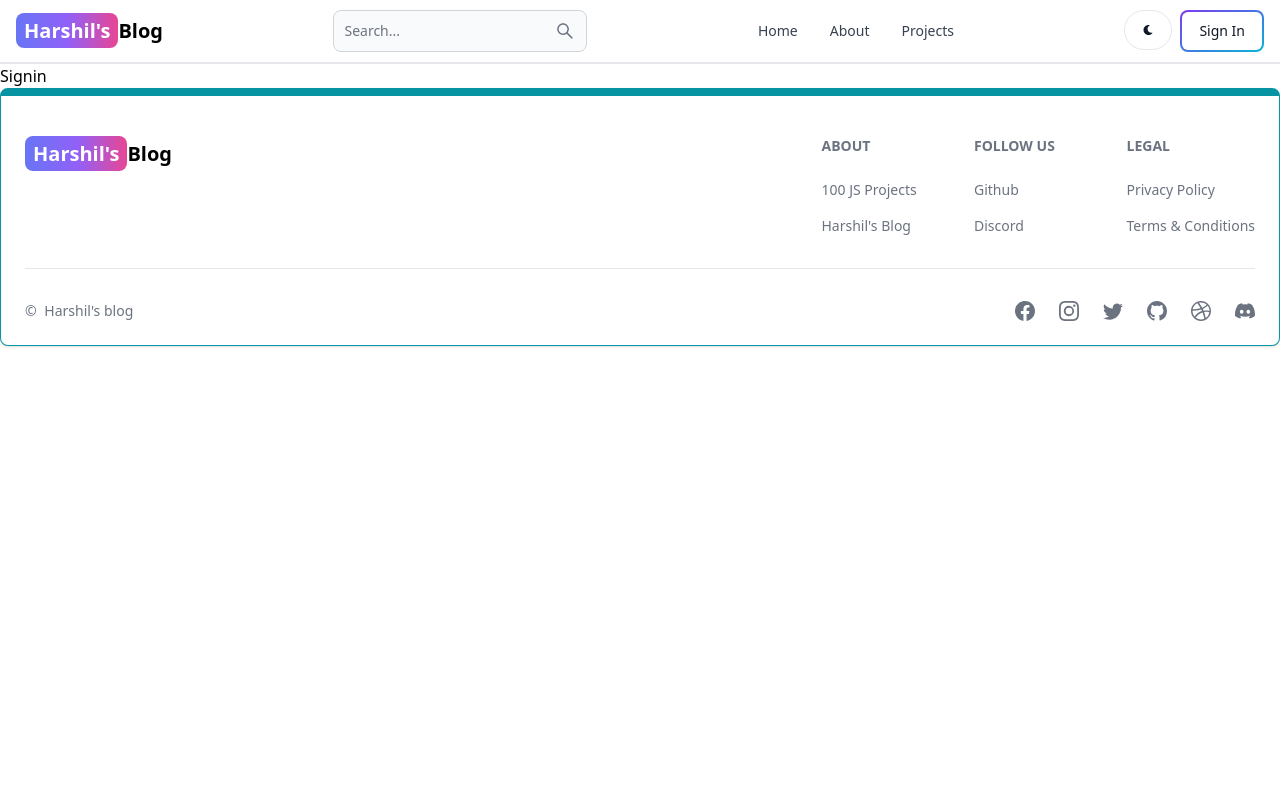
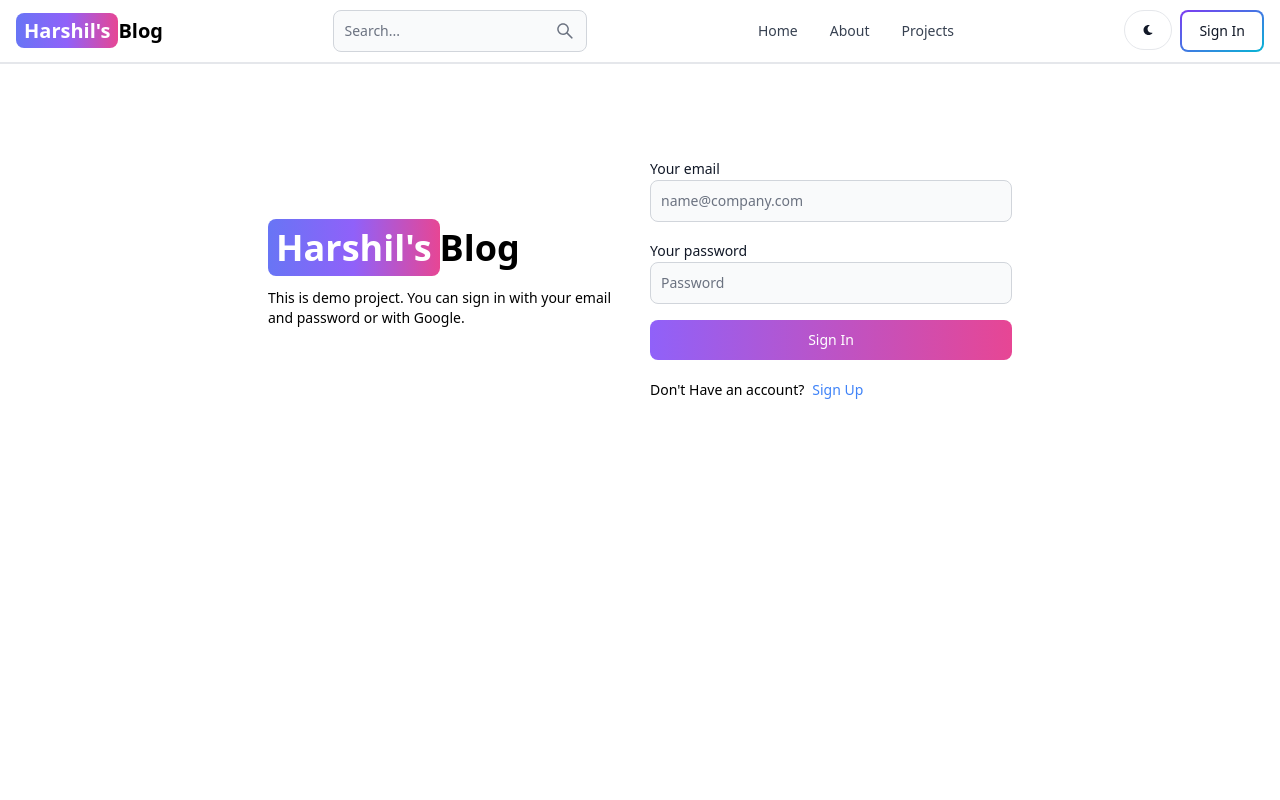
Before and after one commit to harshil412/MERN-Blog, a React (Vite) app in the folder client/: page /sign-in in a window 1280 px wide. Shown: the top 800 px of the page. Built offline with nearby package versions, Linux system fonts and the light colour scheme.

Commit message:
complete sign in functinally

```diff
--- a/client/src/pages/Signin.jsx
+++ b/client/src/pages/Signin.jsx
@@ -1,9 +1,88 @@
-import React from 'react'
+import { Alert, Button, Label, Spinner, TextInput } from 'flowbite-react'
+import React, { useState } from 'react'
+import { Link, useNavigate } from 'react-router-dom'
 
-function Signin() {
+function SignIn() {
+  const [formData, setFormData] = useState({})
+  const [errorMessage, setErrorMessage] = useState(null)
+  const [loading,setLoading] = useState(false)
+  const navigate = useNavigate()
+  const handleChange = (e) => {
+    setFormData({...formData, [e.target.id]: e.target.value.trim()})
+  }
+
+  const handleSubmit = async (e) =>{
+    e.preventDefault();
+    if(!formData.email || !formData.password){
+      return setErrorMessage('Please fill out all fields. ')
+    }
+    try {
+      setLoading(true)
+      setErrorMessage(null)
+      const res = await fetch('/api/auth/signin',{
+        method: 'POST',
+        headers: {'Content-Type': 'application/json'},
+        body: JSON.stringify(formData)
+      })
+      const data = await res.json();
+      if(data.success === false){
+        return setErrorMessage(data.message)
+      }
+      setLoading(false)
+      if(res.ok) {
+        navigate('/')
+      }
+    } catch (error) {
+      setErrorMessage(data.message)
+      setLoading(false)
+    }
+  }
+
   return (
-    <div>Signin</div>
+    <div className=' min-h-screen mt-20'>
+      <div className="flex p-3 max-w-3xl mx-auto flex-col md:flex-row md:items-center gap-5">
+        {/* left */}
+        <div className="flex-1">
+        <Link to='/' className=' font-bold text-4xl dark:text-white'>
+            <span className='px-2 py-1 bg-gradient-to-r from-indigo-500 via-purple-500 to-pink-500 rounded-lg text-white'>Harshil's</span>Blog
+        </Link>
+        <p className='text-sm mt-5'>This is demo project. You can sign in with your email and password or with Google.</p>
+        </div>
+        {/* right */}
+        <div className="flex-1">
+          <form className='flex flex-col gap-4' onSubmit={handleSubmit}>
+            <div>
+              <Label value='Your email' />
+              <TextInput type='email' placeholder='name@company.com' id='email' onChange={handleChange} />
+            </div>
+            <div>
+              <Label value='Your password' />
+              <TextInput type='password' placeholder='Password' id='password' onChange={handleChange} />
+            </div>
+            <Button gradientDuoTone='purpleToPink' type='submit' disabled={loading}>
+              {loading?
+              (
+                <>
+                <Spinner size='sm' />
+                <span className='pl-3'>Loading...</span>
+                </>
+              )
+              : 'Sign In'}</Button>
+          </form>
+          <div className="flex gap-2 text-sm mt-5">
+            <span>Don't Have an account?</span>
+            <Link to='/sign-up' className=' text-blue-500'>Sign Up</Link>
+          </div>
+          {
+            errorMessage &&
+            <Alert className='mt-5' color='failure'>
+              {errorMessage}
+            </Alert>
+          }
+        </div>
+      </div>
+    </div>
   )
 }
 
-export default Signin
+export default SignIn
```
